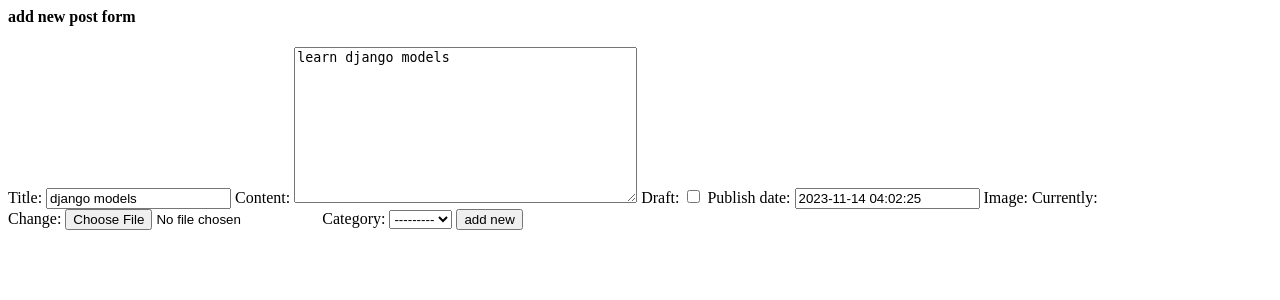
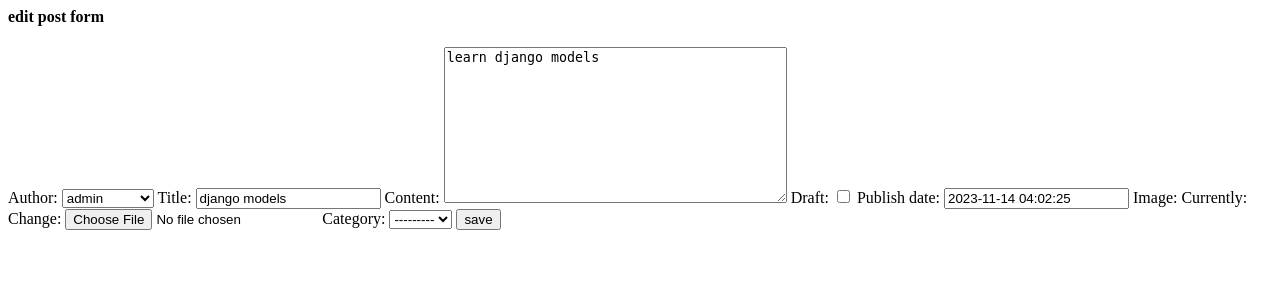
Before and after one commit to karimt201/DJBLOG2, a Django app: page /posts/2/edit in a window 1280 px wide. Shown: the top 300 px of the page. Run offline with Django 4.2, Linux system fonts and the light colour scheme; data comes from the database, SQL or seed files in the repository; parts of the project's set-up code (start-up, migrations or seed data) failed here and were passed over.

Commit message:
add update post CBV

```diff
--- a/posts/templates/posts/edit.html
+++ b/posts/templates/posts/edit.html
@@ -1,9 +1,9 @@
 
-<h4>add new post form</h4>
+<h4>edit post form</h4>
 
 <form method="post" enctype="multipart/form-data">
     {% csrf_token %}
     {{form}}
-    <input type="submit" value="add new">
+    <input type="submit" value="save">
 
 </form>
--- a/posts/views.py
+++ b/posts/views.py
@@ -81,3 +81,9 @@ class AddPost(CreateView) :
     model = Post
     fields = '__all__'
     success_url = '/posts/'
+
+class EditPost(UpdateView) :
+    model = Post
+    fields = '__all__'
+    success_url = '/posts/'
+    template_name = 'posts/edit.html'
--- a/project/urls.py
+++ b/project/urls.py
@@ -18,7 +18,7 @@ from django.contrib import admin
 from django.urls import path , include
 from django.conf import settings
 from django.conf.urls.static import static
-from posts.views import post_details , post_list , AddPost , postlist , postdetail , create_post , edit_post , delete_post
+from posts.views import post_details , post_list, EditPost , AddPost , postlist , postdetail , create_post , edit_post , delete_post
 
 
 urlpatterns = [
@@ -26,7 +26,7 @@ urlpatterns = [
     path('posts/', postlist.as_view()),
     path('posts/new', AddPost.as_view()) ,
     path('posts/<int:pk>', postdetail.as_view()),
-    path('posts/<int:pk>/edit',edit_post),
+    path('posts/<int:pk>/edit',EditPost.as_view()),
     path('posts/<int:pk>/delete',delete_post),
     path('summernote/', include('django_summernote.urls')),
 
```
